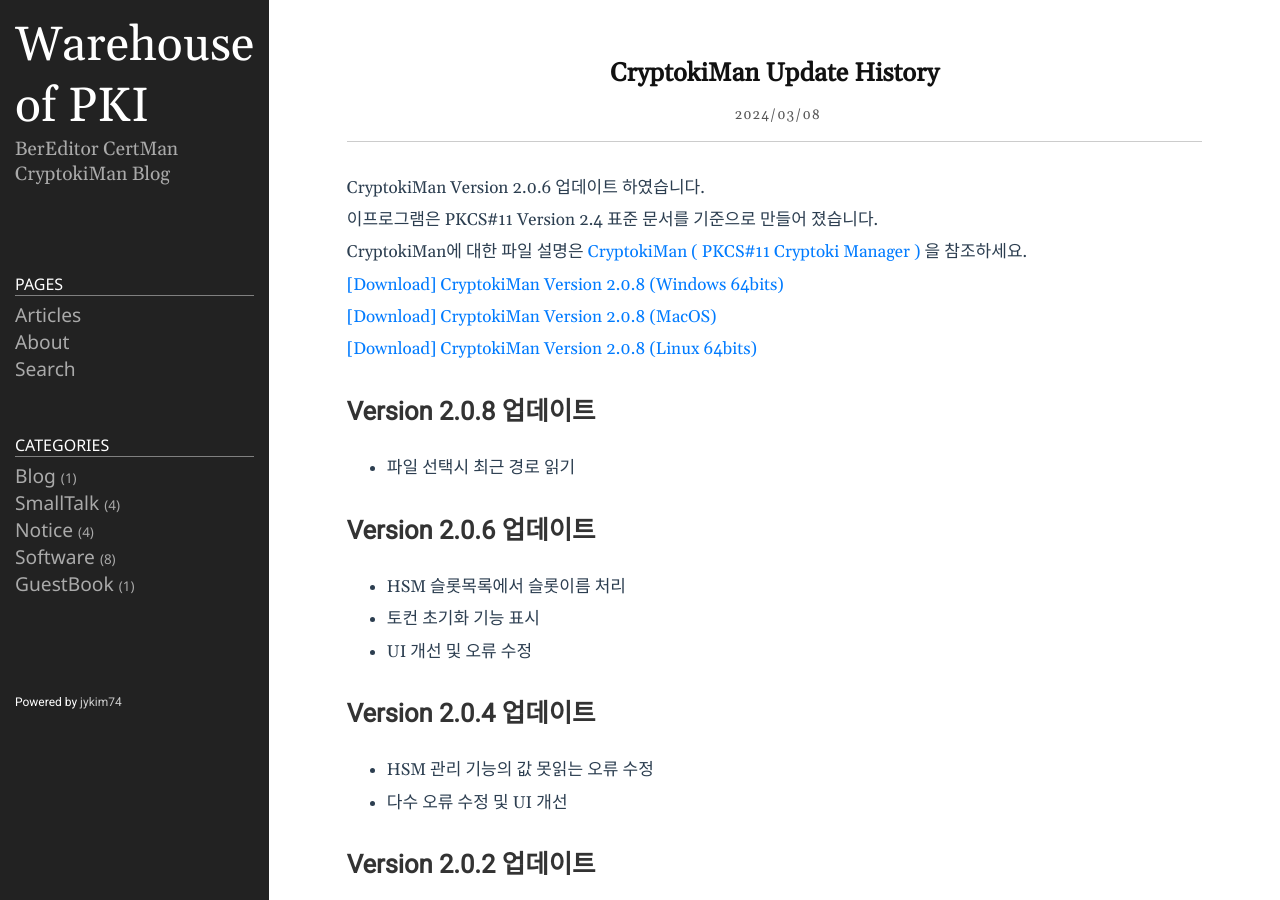
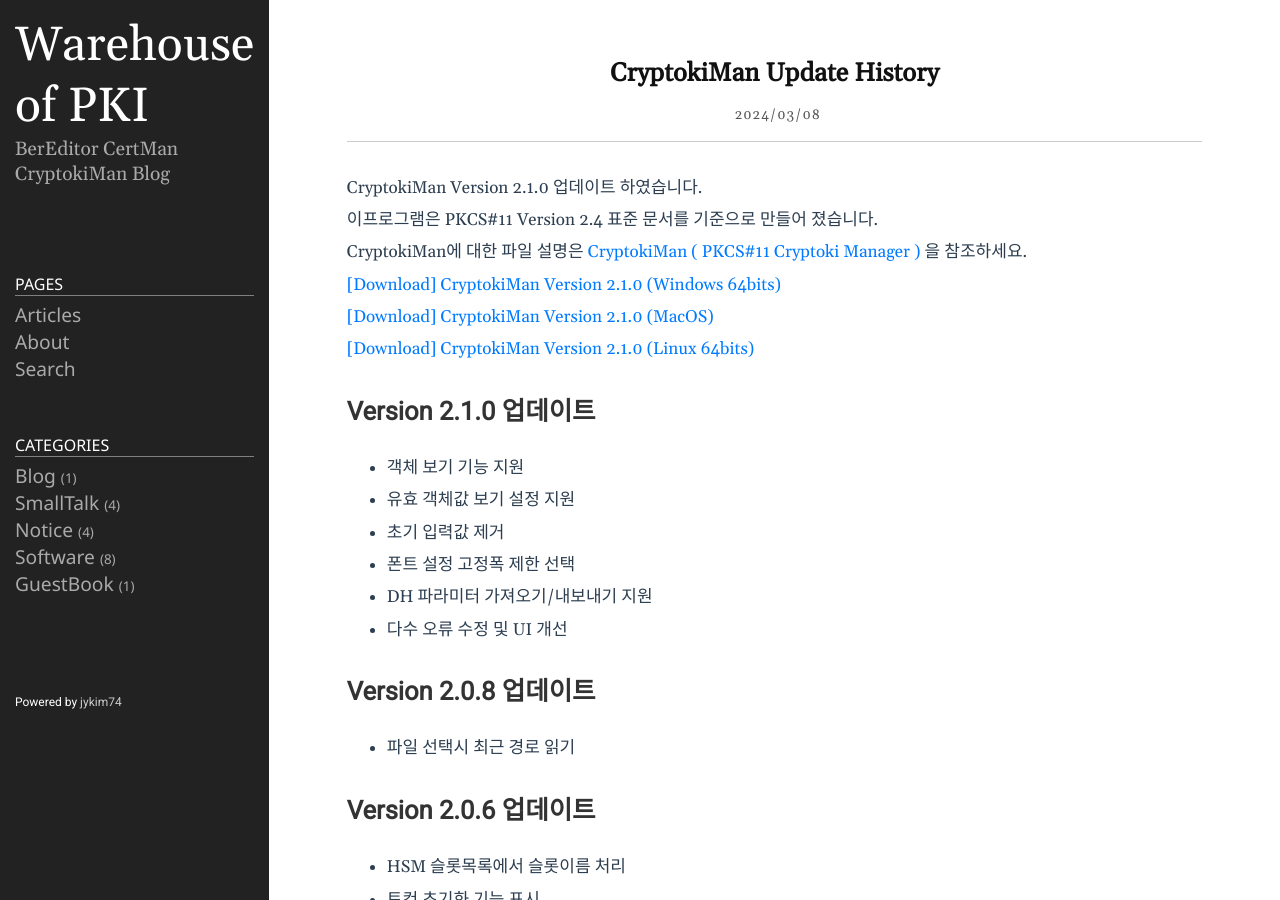
Before and after one commit to jykim74/jykim74.github.io, a Jekyll site: the page built from _posts/2024-03-08-CryptokiUpdate.md, in a window 1280 px wide and 900 px high. Built offline with Jekyll 4.4.1, drawn with Linux system fonts in a browser that asks for light colours; nearby versions of some CDN libraries; comment, search, counter and statistics services are not loaded.

Commit message:
CryptokiMan Version 2.1.0 적용

```diff
--- a/_posts/2023-04-13-CryptokiMan.markdown
+++ b/_posts/2023-04-13-CryptokiMan.markdown
@@ -10,11 +10,11 @@
 Actually, the module test was done with the library downloaded from https://www.opendnssec.org/softhsm/.
 This is a program I made personally, so if you have any questions or bugs, use [Google Groups]( https://groups.google.com/g/cryptokiman, "Google Groups" )
 
-[[Download] CryptokiMan Version 2.0.8 (Win64)](https://jykim74.github.io/msi/CryptokiMan-enV208.msi "CryptokiMan")
+[[Download] CryptokiMan Version 2.1.0 (Win64)](https://jykim74.github.io/msi/CryptokiMan-enV210.msi "CryptokiMan")
 
-[[Download] CryptokiMan Version 2.0.8(MacOS)](https://jykim74.github.io/dmg/CryptokiManV208.dmg, "CryptokiMan")
+[[Download] CryptokiMan Version 2.1.0(MacOS)](https://jykim74.github.io/dmg/CryptokiManV210.dmg, "CryptokiMan")
 
-[[Download] CryptokiMan Version 2.0.8 (Linux64)](https://jykim74.github.io/zip/CryptokiManV208.zip, "CryptokiMan")
+[[Download] CryptokiMan Version 2.1.0 (Linux64)](https://jykim74.github.io/zip/CryptokiManV210.zip, "CryptokiMan")
 
 If you would like to receive a license, simply write a request in [Free License Request](https::/jykim7.mycafe24.com/user_reg.php) and you can receive a trial (30-day) license.
 Of course, you can apply for a license multiple times.
--- a/_posts/2024-03-08-CryptokiUpdate.md
+++ b/_posts/2024-03-08-CryptokiUpdate.md
@@ -4,15 +4,23 @@
 tags: [Cryptoki, CryptokiMan, ECDSA, HSM, PKCS#11, PKI, RSA]
 category: Software
 ---
-CryptokiMan Version 2.0.6 업데이트 하였습니다.
+CryptokiMan Version 2.1.0 업데이트 하였습니다.
 이프로그램은 PKCS#11 Version 2.4 표준 문서를 기준으로 만들어 졌습니다.
 CryptokiMan에 대한 파일 설명은 [CryptokiMan ( PKCS#11 Cryptoki Manager )](https://jykim74.tistory.com/38) 을 참조하세요.
 
-[\[Download\] CryptokiMan Version 2.0.8 (Windows 64bits)](https://jykim74.github.io/msi/CryptokiMan-enV208.msi)
+[\[Download\] CryptokiMan Version 2.1.0 (Windows 64bits)](https://jykim74.github.io/msi/CryptokiMan-enV210.msi)
 
-[\[Download\] CryptokiMan Version 2.0.8 (MacOS)](https://jykim74.github.io/dmg/CryptokiManV208.dmg)
+[\[Download\] CryptokiMan Version 2.1.0 (MacOS)](https://jykim74.github.io/dmg/CryptokiManV210.dmg)
 
-[\[Download\] CryptokiMan Version 2.0.8 (Linux 64bits)](https://jykim74.github.io/zip/CryptokiManV208.zip)
+[\[Download\] CryptokiMan Version 2.1.0 (Linux 64bits)](https://jykim74.github.io/zip/CryptokiManV210.zip)
+
+## Version 2.1.0 업데이트
+- 객체 보기 기능 지원
+- 유효 객체값 보기 설정 지원
+- 초기 입력값 제거
+- 폰트 설정 고정폭 제한 선택
+- DH 파라미터 가져오기/내보내기 지원
+- 다수 오류 수정 및 UI 개선
 
 ## Version 2.0.8 업데이트
 - 파일 선택시 최근 경로 읽기
--- a/appcast/cryptokiman_appcast_mac.xml
+++ b/appcast/cryptokiman_appcast_mac.xml
@@ -5,10 +5,10 @@
 		<description>Feed for CryptokiMan updates</description>
 		<language>en</language>
 		<item>
-			<title>Version 2.0.8</title>
+			<title>Version 2.1.0</title>
 			<sparkle:releaseNotesLink>https://jykim74.github.io/software/2024/03/08/CryptokiUpdate.html</sparkle:releaseNotesLink>
-			<enclosure url="https://jykim74.github.io/dmg/CryptokiManV208.dmg" sparkle:version="2.0.8"
-			sparkle:edSignature="HeiUTwrj5+weyx0FDQ8nNiSyopT8UxN3pPmljKsYUKHIHzXI5gzl9boCcQC6CRVnePmrj32nkBn0NRY/ZEuKCA==" length="16652997"
+			<enclosure url="https://jykim74.github.io/dmg/CryptokiManV210.dmg" sparkle:version="2.1.0"
+			sparkle:edSignature="nhjmpQG6mv3/VzpiST5/0uwN0ytiMTOM1iWoCHVRnspEAz1QvbTniY3OWHnfJ78qTuyPlObXzyI2NgaMGaLDDw==" length="17306597"
 			type="application/octet-stream"/>
 		</item>
 	</channel>
--- a/appcast/cryptokiman_appcast_mac_ko.xml
+++ b/appcast/cryptokiman_appcast_mac_ko.xml
@@ -5,10 +5,10 @@
 		<description>Feed for CryptokiMan updates</description>
 		<language>en</language>
 		<item>
-			<title>Version 2.0.8</title>
+			<title>Version 2.1.0</title>
 			<sparkle:releaseNotesLink>https://jykim74.github.io/software/2024/03/08/CryptokiUpdate.html</sparkle:releaseNotesLink>
-			<enclosure url="https://jykim74.github.io/dmg/CryptokiManV208.dmg" sparkle:version="2.0.8"
-			sparkle:edSignature="HeiUTwrj5+weyx0FDQ8nNiSyopT8UxN3pPmljKsYUKHIHzXI5gzl9boCcQC6CRVnePmrj32nkBn0NRY/ZEuKCA==" length="16652997"
+			<enclosure url="https://jykim74.github.io/dmg/CryptokiManV210.dmg" sparkle:version="2.1.0"
+			sparkle:edSignature="nhjmpQG6mv3/VzpiST5/0uwN0ytiMTOM1iWoCHVRnspEAz1QvbTniY3OWHnfJ78qTuyPlObXzyI2NgaMGaLDDw==" length="17306597"
 			type="application/octet-stream"/>
 		</item>
 	</channel>
--- a/appcast/cryptokiman_appcast_win.xml
+++ b/appcast/cryptokiman_appcast_win.xml
@@ -5,9 +5,9 @@
 		<description>Feed for CryptokiMan updates</description>
 		<language>en</language>
 		<item>
-			<title>Version 2.0.8</title>
+			<title>Version 2.1.0</title>
 			<sparkle:releaseNotesLink>https://jykim74.github.io/software/2024/03/08/CryptokiUpdate.html</sparkle:releaseNotesLink>
-			<enclosure url="https://jykim74.github.io/msi/CryptokiMan-enV208.msi" sparkle:version="2.0.8" length="0" type="application/octet-stream"/>
+			<enclosure url="https://jykim74.github.io/msi/CryptokiMan-enV210.msi" sparkle:version="2.1.0" length="0" type="application/octet-stream"/>
 		</item>
 	</channel>
 </rss>
--- a/appcast/cryptokiman_appcast_win_ko.xml
+++ b/appcast/cryptokiman_appcast_win_ko.xml
@@ -5,9 +5,9 @@
 		<description>Feed for CryptokiMan updates</description>
 		<language>en</language>
 		<item>
-			<title>Version 2.0.8</title>
+			<title>Version 2.1.0</title>
 			<sparkle:releaseNotesLink>https://jykim74.github.io/software/2024/03/08/CryptokiUpdate.html</sparkle:releaseNotesLink>
-			<enclosure url="https://jykim74.github.io/msi/CryptokiMan-enV208.msi" sparkle:version="2.0.8" length="0" type="application/octet-stream"/>
+			<enclosure url="https://jykim74.github.io/msi/CryptokiMan-enV210.msi" sparkle:version="2.1.0" length="0" type="application/octet-stream"/>
 		</item>
 	</channel>
 </rss>
```
